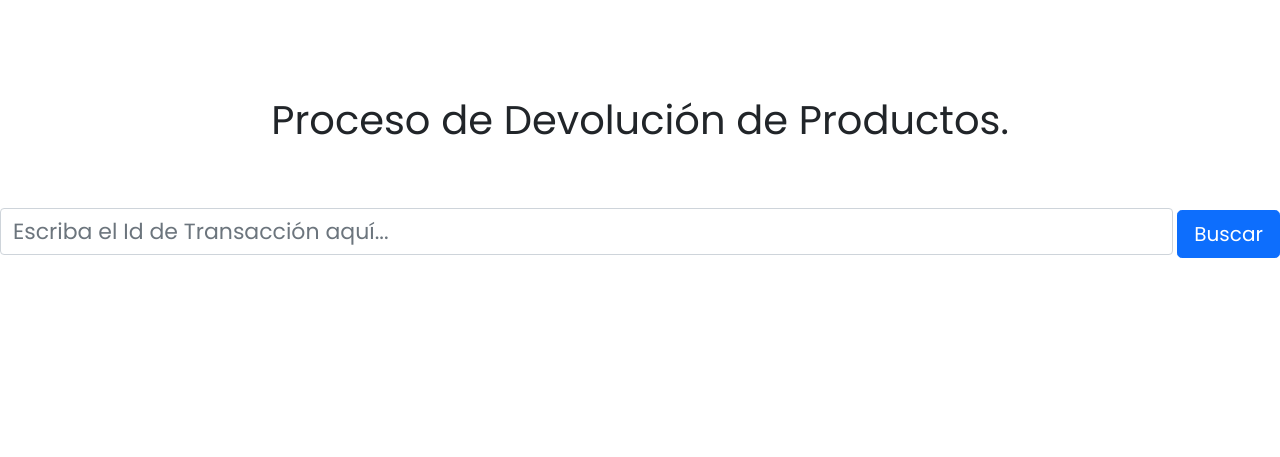
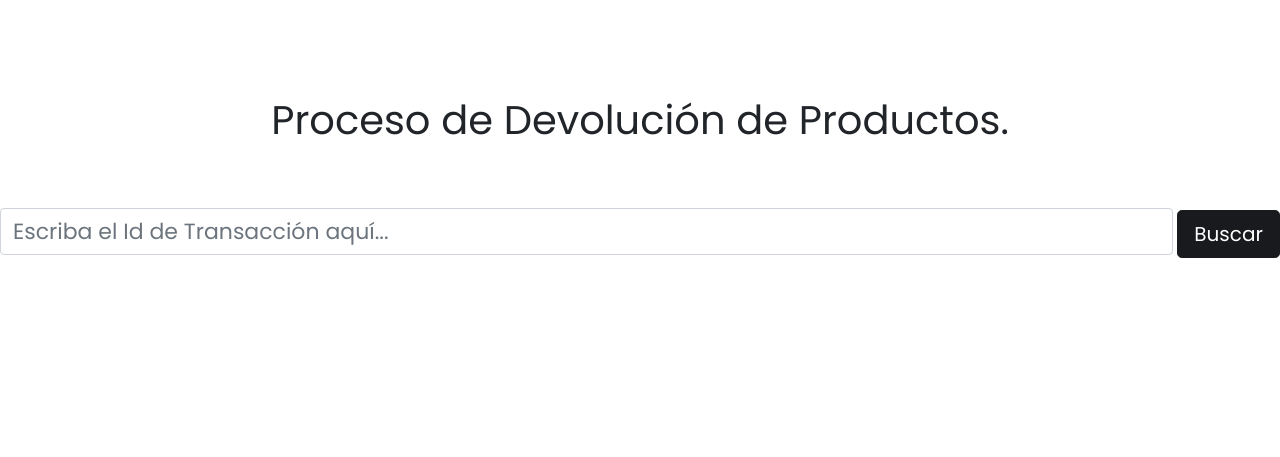
Before and after one commit to Empowerdeith/ProyectoPostVenta, a Django app: page /devolucion/ in a window 1280 px wide. Shown: the part 84-541 px from the top of the page. Run offline with Django 3.2, Linux system fonts and the light colour scheme.

Commit message:
fixes button

```diff
--- a/static/css/styles.css
+++ b/static/css/styles.css
@@ -54,3 +54,7 @@ a{
 	text-decoration: none!important;
 	color: #abb5c7!important;
 }
+#bton_buscar2{
+	background-color: #181a1d!important;
+	border-color: #181a1d!important;
+}
```
